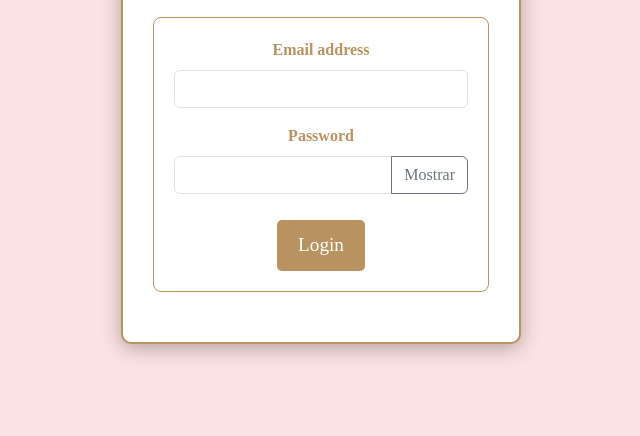
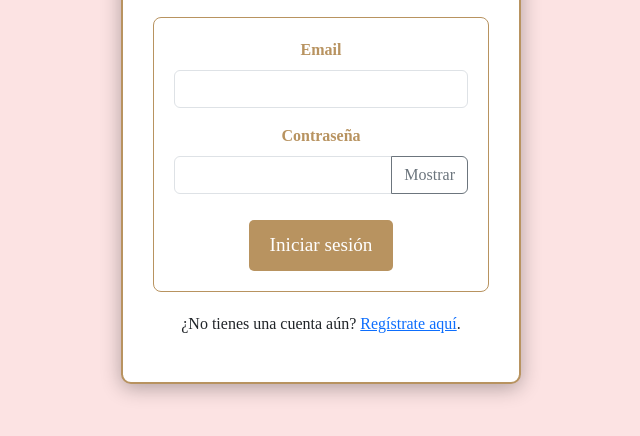
Before and after one commit to valenshinga/xvdreams, a plain HTML site: page public/login.html in a window 1280 px wide. Shown: the part 134-570 px from the top of the page, without its empty margins (319-959 px from the left). Drawn offline with nearby package versions, Linux system fonts and the light colour scheme.

Commit message:
termino de arreglarlo yo

```diff
--- a/public/login.html
+++ b/public/login.html
@@ -20,19 +20,21 @@
 
             <form id="login-form">
                 <div class="mb-3">
-                    <label for="email" class="form-label">Email address</label>
+                    <label for="email" class="form-label">Email</label>
                     <input type="email" class="form-control" id="email" required>
                 </div>
                 <div class="mb-3">
-                    <label for="password" class="form-label">Password</label>
+                    <label for="password" class="form-label">Contraseña</label>
                     <div class="input-group">
                         <input type="password" class="form-control" id="password" required>
                         <button type="button" id="toggle-password" class="btn btn-outline-secondary">Mostrar</button>
                     </div>
                 </div>
 
-                <button type="submit" class="btn btn-login btn-block">Login</button>
+                <button type="submit" class="btn btn-login btn-block">Iniciar sesión</button>
             </form>
+
+            <p>¿No tienes una cuenta aún? <a href="register.html">Regístrate aquí</a>.</p>
         </div>
     </div>
 
--- a/public/login.js
+++ b/public/login.js
@@ -10,13 +10,11 @@ document.getElementById('login-form').addEventListener('submit', (event) => {
 
     signInWithEmailAndPassword(auth, email, password)
         .then((userCredential) => {
-            // Login exitoso
 
             window.location.href = "index.html"; // Redirigir a la página principal
         })
         .catch((error) => {
             let errorMessage;
-            console.log(error.code); // Mostrar el código de error en la consola para depuración
 
             // Manejo de diferentes tipos de error de autenticación
             switch (error.code) {
--- a/public/logout.js
+++ b/public/logout.js
@@ -6,7 +6,6 @@ const auth = getAuth();
 const logoutButton = document.getElementById('logoutButton');
 logoutButton.addEventListener('click', () => {
     signOut(auth).then(() => {
-        console.log("Logout successful");
         window.location.href = 'login.html'; // Redirige a la página de inicio de sesión.
     }).catch((error) => {
         console.error("Error during logout:", error);
```
Also changed, not shown: public/register.html (+3 -3 lines), public/register.js (+0 -10 lines).
